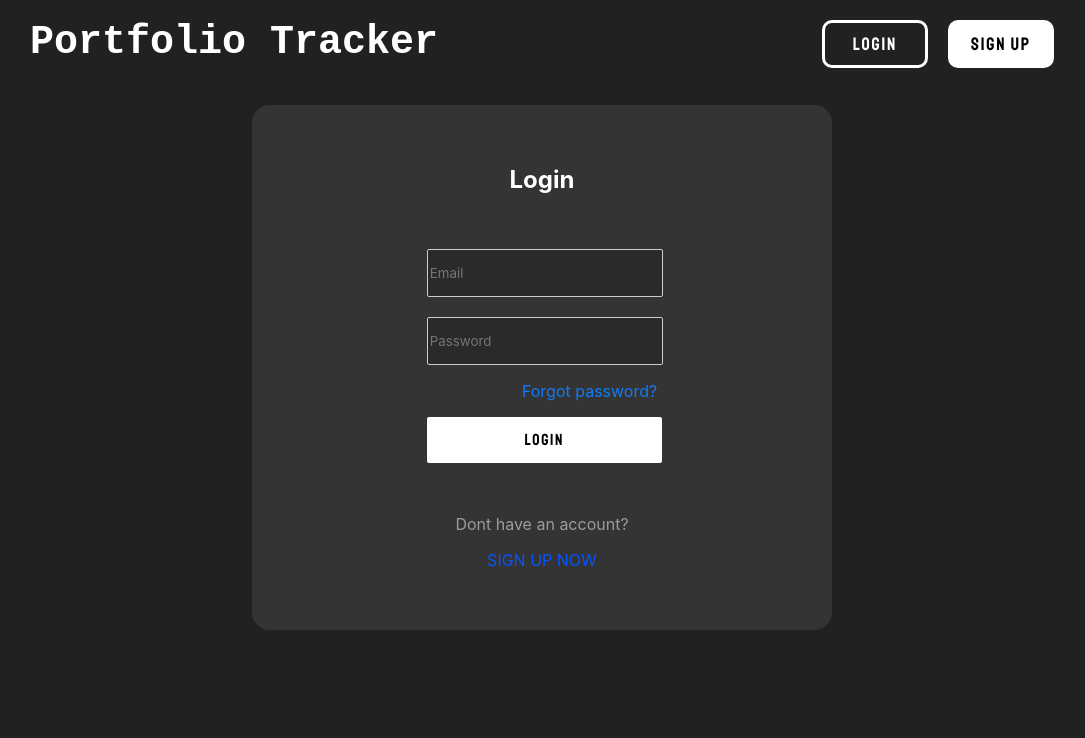
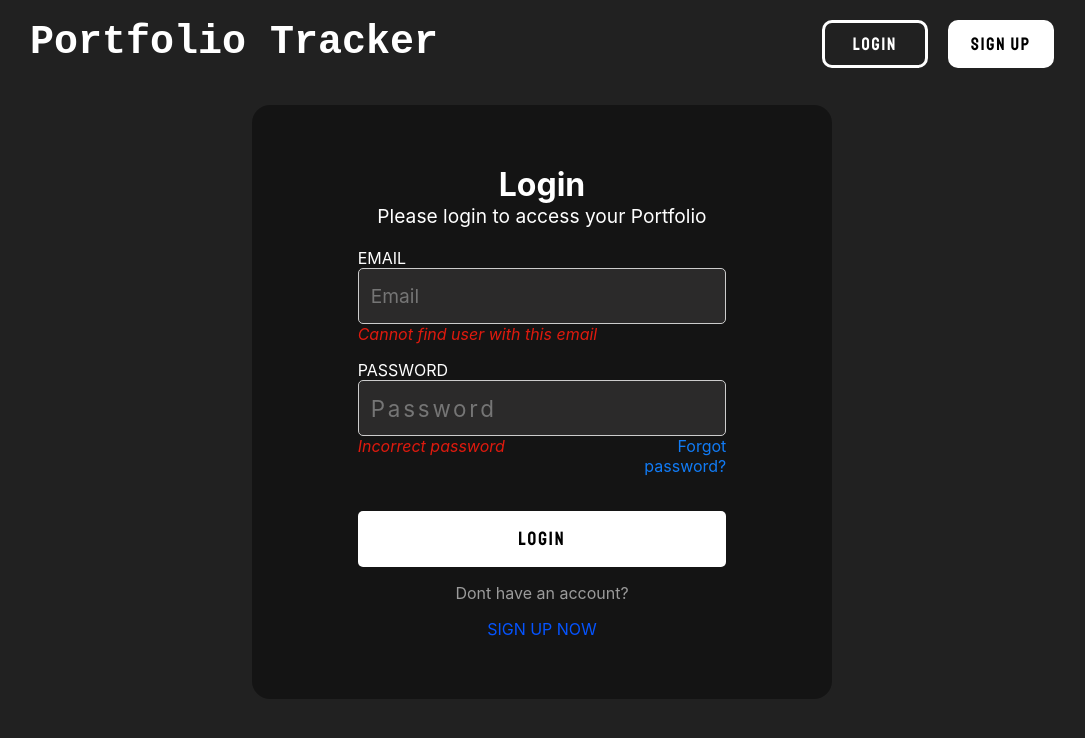
Before and after one commit to JonoMitter/portfolio-tracker, a React (Create React App) app in the folder frontend/: page /login in a window 1280 px wide. Shown: the top 738 px of the page, without its empty margins (98-1183 px from the left). Built offline with nearby package versions, Linux system fonts and the light colour scheme; no server answers.

Commit message:
Login Form styling for frontend errors

```diff
--- a/frontend/src/pages/components/LoginForm.tsx
+++ b/frontend/src/pages/components/LoginForm.tsx
@@ -38,9 +38,11 @@ const LoginForm = (props: { setUser: (user: GetUserResponse) => void }) => {
 
   return (
     <div className="form-outer">
-      <h1 className="form-title">Login</h1>
+      <h1 className="form-heading">Login</h1>
+      <h2 className="form-subheading">Please login to access your Portfolio</h2>
+      <br></br>
       <form className="form" onSubmit={submitForm}>
-
+        <label htmlFor="email">EMAIL</label>
         <input
           className="input"
           type="email"
@@ -49,25 +51,26 @@ const LoginForm = (props: { setUser: (user: GetUserResponse) => void }) => {
           onChange={e => setEmail(e.target.value)}
           required
         />
-          <span className="highlight"></span>
-          <span className="bar"></span>
+        <p className="form-error email-error">Cannot find user with this email</p>
 
+        <label htmlFor="password">PASSWORD</label>
         <input
-            className="input"
+          className="input  input-password"
           type="password"
           name="password"
           placeholder="Password"
           onChange={e => setPassword(e.target.value)}
           required
         />
-          <span className="highlight"></span>
-          <span className="bar"></span>
+        <div className="grid-two-cols">
+          <p className="form-error">Incorrect password</p>
+          <p className="form-forgot password-error">Forgot password?</p>
+        </div>
 
-        <p className="form-forgot">Forgot password?</p>
         <input type="submit" value="Login" className="form-button" />
       </form>
 
-      <div className="group2">
+      <div>
         <p className="form-text">Dont have an account?</p>
         <Link className="form-link" to="/signup">
           SIGN UP NOW
--- a/frontend/src/pages/styles/Form.scss
+++ b/frontend/src/pages/styles/Form.scss
@@ -7,58 +7,53 @@
 
 .form {
   margin: auto;
-  width: 50%;
-  background-color: rgb(53, 52, 52);
-  padding: 35px 60px;
+  width: 80%;
 }
 
-h1.form-title {
+.form-heading {
   text-align: center;
   color: white;
   margin: 0;
+  font-size: 2em;
+}
+
+.form-subheading {
+  text-align: center;
+  color: white;
+  margin: 0;
+  font-weight: 400;
+  font-size: 1.2em;
 }
 
 .input {
   width: 100%;
-  padding-top: 15px;
-  padding-bottom: 15px;
-  border-radius: 2px;
+  padding: 12px;
+  border-radius: 5px;
   border: 1px solid #ccc;
   font-family: inherit;
   background-color: rgb(43, 42, 42);
   color: white;
-  margin-top: 20px;
-}
-
-.group {
-  margin-top: 30px;
-}
-
-.group2{
-  margin: auto;
-  width: 40%;
-}
-
-.passforget{
-  float: right;
-  color: rgb(17, 123, 245);
+  font-size: 1.2em;
+  box-sizing: border-box;
+  min-height: 56px;
 }
 
 .form-button {
   font-family: "Staatliches";
   display: block;
   text-decoration: none;
-  font-size: 16px;
+  font-size: 1.2em;
   letter-spacing: 0.1em;
-  width: 102%;
+  width: 100%;
   border: none;
   outline: none;
   padding: 13px;
-  margin-top: 30px;
-  border-radius: 2px;
+  margin-top: 1em;
+  border-radius: 5px;
   cursor: pointer;
   color: rgb(0, 0, 0);
   background-color: rgb(255, 255, 255);
+  min-height: 56px;
 }
 
 .form-button:hover {
@@ -82,11 +77,30 @@ h1.form-title {
   padding: 60px;
   width: 45%;
   margin:auto;
-  background-color: #353434;
+  background-color: rgba(0, 0, 0, 0.40);
   border-radius: 18px;
 }
 
 .form-forgot{
   float: right;
   color: rgb(17, 123, 245);
+  margin: 0 0 1em 0;
+  text-align: right;
 }
+
+.form-error{
+  margin: 0 0 1em 0;
+  min-height: 1em;
+  color: #DE1A0E;
+  font-style: italic;
+}
+
+.grid-two-cols{
+  display: grid;
+  grid-template-columns: 2fr 1fr;
+}
+
+.input-password{
+  letter-spacing: 0.125em;
+  font-size: 1.4em;
+}
```
Lines whose indentation alone changed are shown as unchanged.
